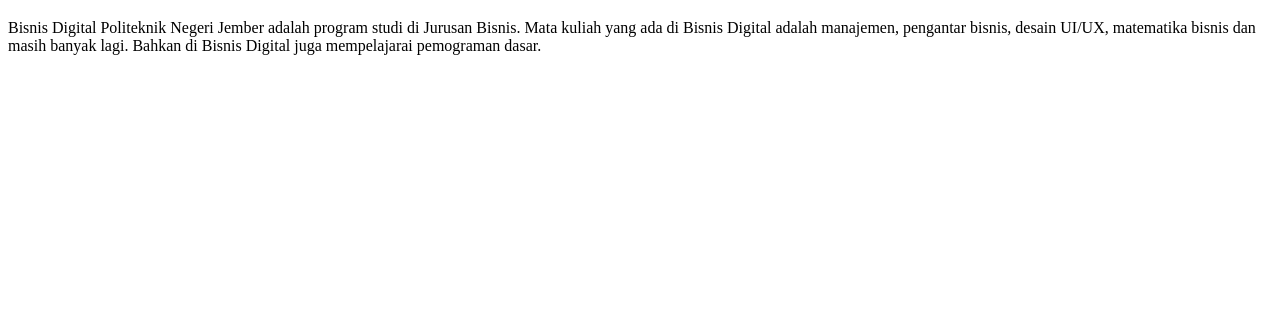
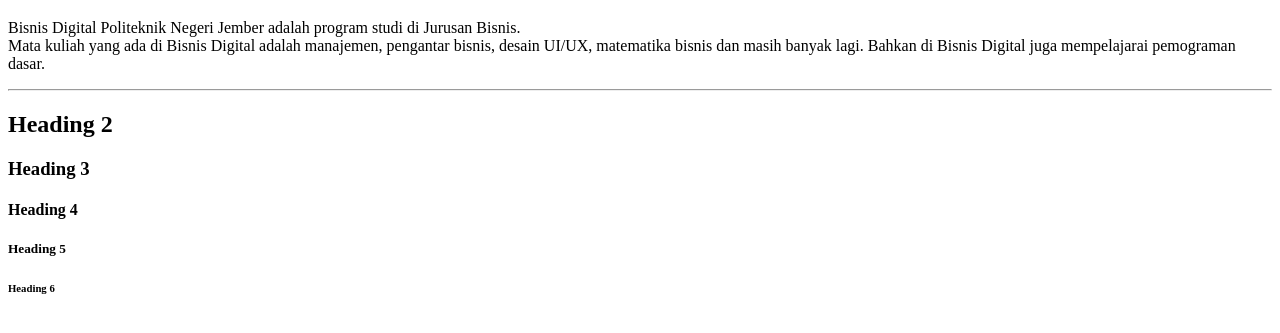
Before and after one commit to salsabilazhafrany/latihan_bisdig, a plain HTML site: page paragraf.html in a window 1280 px wide. Shown: the part 61-394 px from the top of the page. Drawn offline with Linux system fonts and the light colour scheme.

Commit message:
Latihan Unorderlist.html

```diff
--- a/paragraf.html
+++ b/paragraf.html
@@ -5,8 +5,14 @@
         <meta charset="utf-8">
     </head>
     <body><h1>Heading 1</h1>
-        <p>Bisnis Digital Politeknik Negeri Jember adalah program studi di Jurusan Bisnis. Mata kuliah yang ada di Bisnis Digital
+        <p>Bisnis Digital Politeknik Negeri Jember adalah program studi di Jurusan Bisnis. <br> Mata kuliah yang ada di Bisnis Digital
         adalah manajemen, pengantar bisnis, desain UI/UX, matematika bisnis dan masih banyak lagi. Bahkan di Bisnis Digital juga mempelajarai
         pemograman dasar.</p>
+        <hr>
+        <h2>Heading 2</h2>
+        <h3>Heading 3</h3>
+        <h4>Heading 4</h4>
+        <h5>Heading 5</h5>
+        <h6>Heading 6</h6>
     </body>
 </html>
```
Also changed, not shown: Unorderlist.html (added, +20 -0 lines).
